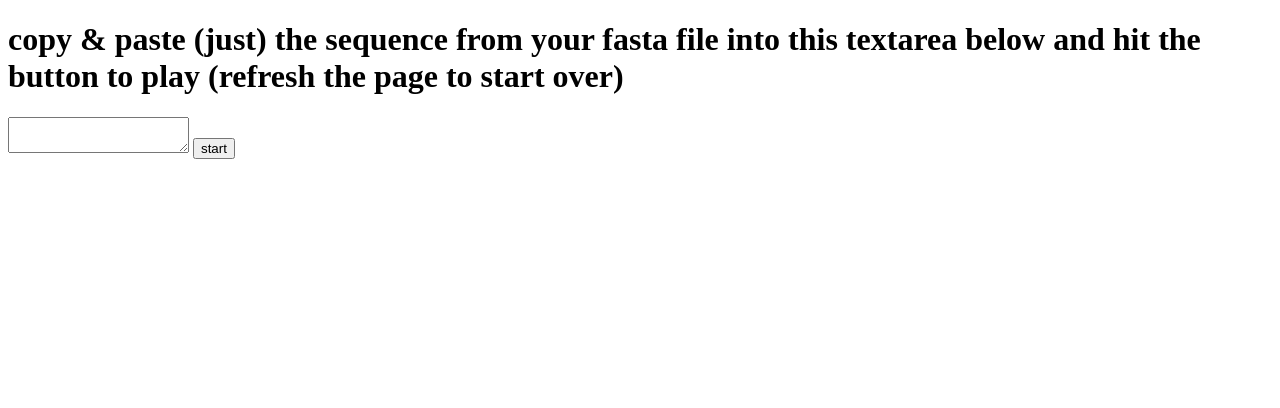
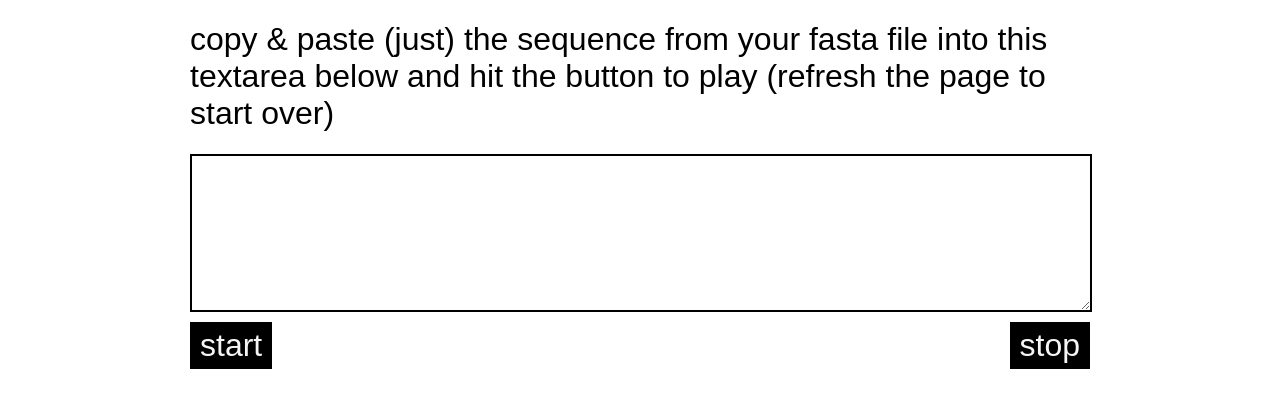
Before and after one commit to AaratiAkkapeddi/fastaplayer, a plain HTML site: page index.html in a window 1280 px wide. Drawn offline with nearby package versions, Linux system fonts and the light colour scheme.

Commit message:
adds stop and stying

```diff
--- a/index.html
+++ b/index.html
@@ -5,18 +5,20 @@
     <meta http-equiv="X-UA-Compatible" content="IE=edge">
     <meta name="viewport" content="width=device-width, initial-scale=1.0">
     <title>DNA</title>
+    <link rel="stylesheet" href="styles.css">
 </head>
 <body>
     <h1>copy & paste (just) the sequence from your fasta file into this textarea below and hit the button to play (refresh the page to start over)</h1>
     <textarea></textarea>
-    <button>start</button>
+    <button id="start">start</button>
+    <button id="stop">stop</button>
     <script src="https://cdnjs.cloudflare.com/ajax/libs/tone/14.8.40/Tone.min.js" integrity="sha512-EAIf5pTV4uiP7DCNsEvvQI8J9KvBuvbcgzwat4vAW08v37jEa8gQLPLBu+8eeOSkm5L3+yHhjvUxuolLacZ/rw==" crossorigin="anonymous" referrerpolicy="no-referrer"></script>
     <script>
-        document.querySelector('button')?.addEventListener('click', async () => {
+        document.querySelector('#start')?.addEventListener('click', async () => {
             let dna = document.querySelector("textarea").value;
             await Tone.start()
-            console.log('audio is ready')
             const synth = new Tone.Synth().toDestination();
+            dna = dna.trim()
             dna = dna.split('');
             let notes = [];
             dna.forEach(function(base){
@@ -34,6 +36,9 @@
             seq.playbackRate = 2
             Tone.Transport.start();
         })
+        document.querySelector('#stop')?.addEventListener('click', async () => {
+            Tone.Transport.stop();
+        })
     </script>
 </body>
 </html>
--- /dev/null
+++ b/styles.css
@@ -0,0 +1,32 @@
+body{
+    max-width: 900px;
+    margin:0 auto;
+}
+h1{
+    font-family: sans-serif;
+    font-weight: normal;
+    font-size:2em;
+}
+
+textarea{
+    display: block;
+    width:calc(100% - 6px);
+    min-height: 150px;
+    font-size:2em;
+    font-family: sans-serif;
+    border:2px solid;
+}
+
+button{
+    background-color: black;
+    color:whitesmoke;
+    border:none;
+    box-shadow: none;
+    outline: none;
+    padding:5px 10px;
+    font-size:2em;
+    margin: 10px 0;
+}
+#stop{
+    float:right;
+}
```
Also changed, not shown: main.js (added).
